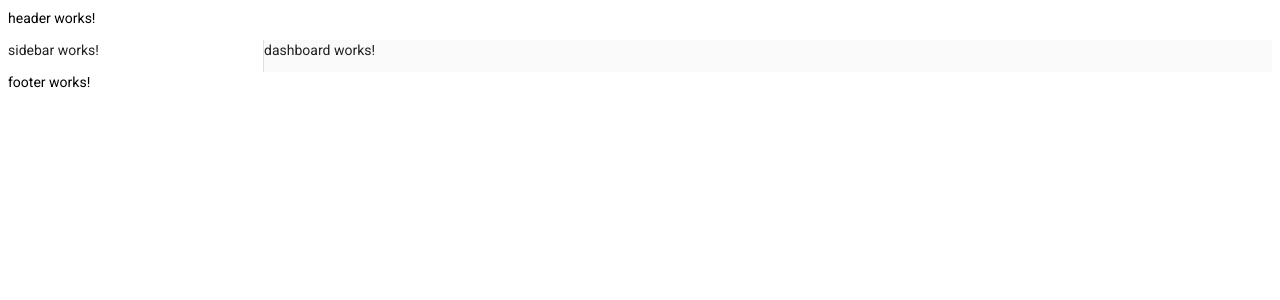
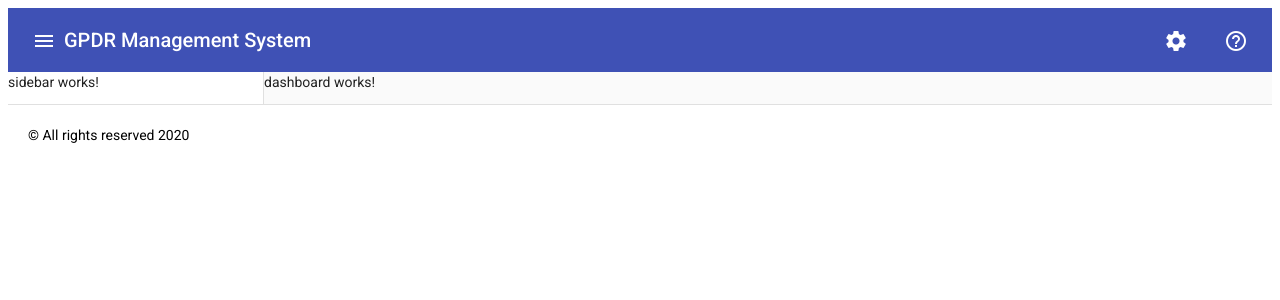
Before and after one commit to julianahrens/gdpr-ms-frontend, an Angular app: page / in a window 1280 px wide. Shown: the top 300 px of the page. Built offline with nearby package versions, Linux system fonts and the light colour scheme.

Commit message:
feat: adding header and footer

```diff
--- a/src/app/layouts/default/default.component.sass
+++ b/src/app/layouts/default/default.component.sass
@@ -6,6 +6,7 @@
 
 mat-drawer-container
   height: 100%
+
   mat-drawer
     min-width: 20vw
     max-width: 30vw
--- a/src/app/shared/components/footer/footer.component.html
+++ b/src/app/shared/components/footer/footer.component.html
@@ -1 +1,4 @@
-<p>footer works!</p>
+<mat-divider></mat-divider>
+<footer>
+  &copy; All rights reserved {{ year }}
+</footer>
--- a/src/app/shared/components/footer/footer.component.sass
+++ b/src/app/shared/components/footer/footer.component.sass
@@ -0,0 +1,2 @@
+footer
+  padding: 20px
--- a/src/app/shared/components/footer/footer.component.ts
+++ b/src/app/shared/components/footer/footer.component.ts
@@ -1,4 +1,4 @@
-import { Component, OnInit } from '@angular/core';
+import {Component, OnInit} from '@angular/core';
 
 @Component({
   selector: 'gms-footer',
@@ -7,9 +7,13 @@ import { Component, OnInit } from '@angular/core';
 })
 export class FooterComponent implements OnInit {
 
-  constructor() { }
+  year: number;
+
+  constructor() {
+  }
 
   ngOnInit(): void {
+    this.year = new Date().getFullYear()
   }
 
 }
--- a/src/app/shared/components/header/header.component.html
+++ b/src/app/shared/components/header/header.component.html
@@ -1 +1,24 @@
-<p>header works!</p>
+<mat-toolbar color="primary">
+  <mat-toolbar-row>
+    <button mat-icon-button>
+      <mat-icon>menu</mat-icon>
+    </button>
+
+    <span>GPDR Management System</span>
+
+    <div fxFlex fxLayout="row" fxLayoutAlign="flex-end">
+      <ul fxLayout="row" fxLayoutGap="20px">
+        <li>
+          <button mat-icon-button>
+            <mat-icon>settings</mat-icon>
+          </button>
+        </li>
+        <li>
+          <button mat-icon-button>
+            <mat-icon>help_outline</mat-icon>
+          </button>
+        </li>
+      </ul>
+    </div>
+  </mat-toolbar-row>
+</mat-toolbar>
--- a/src/app/shared/components/header/header.component.sass
+++ b/src/app/shared/components/header/header.component.sass
@@ -0,0 +1,3 @@
+ul
+  li
+    list-style: none
```
Also changed, not shown: src/app/shared/shared.module.ts (+11 -1 lines).
